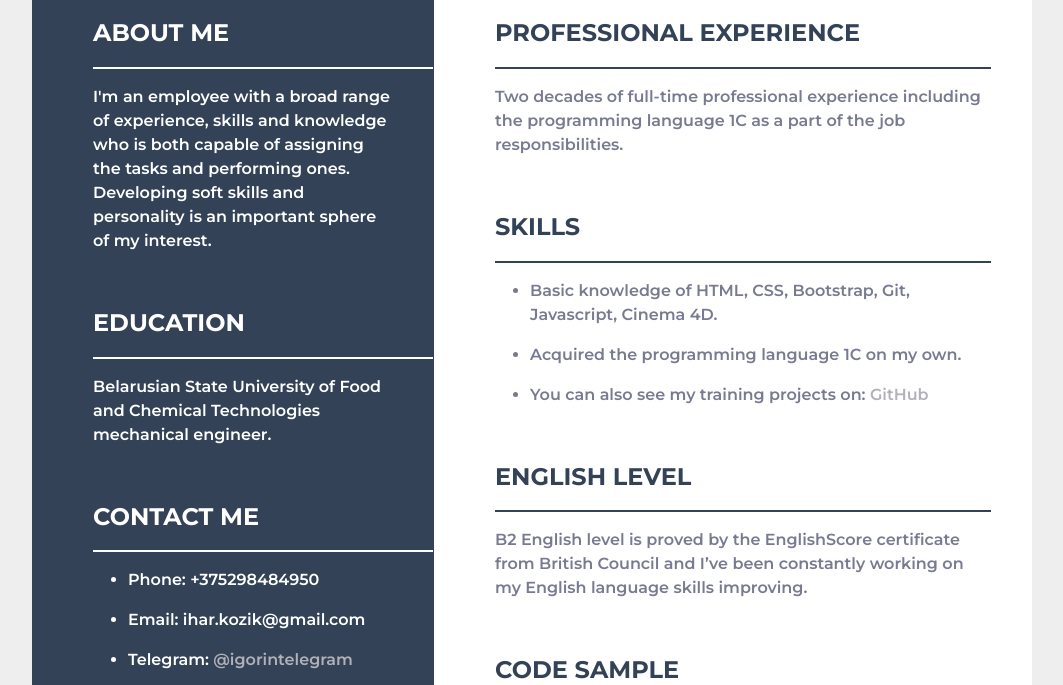
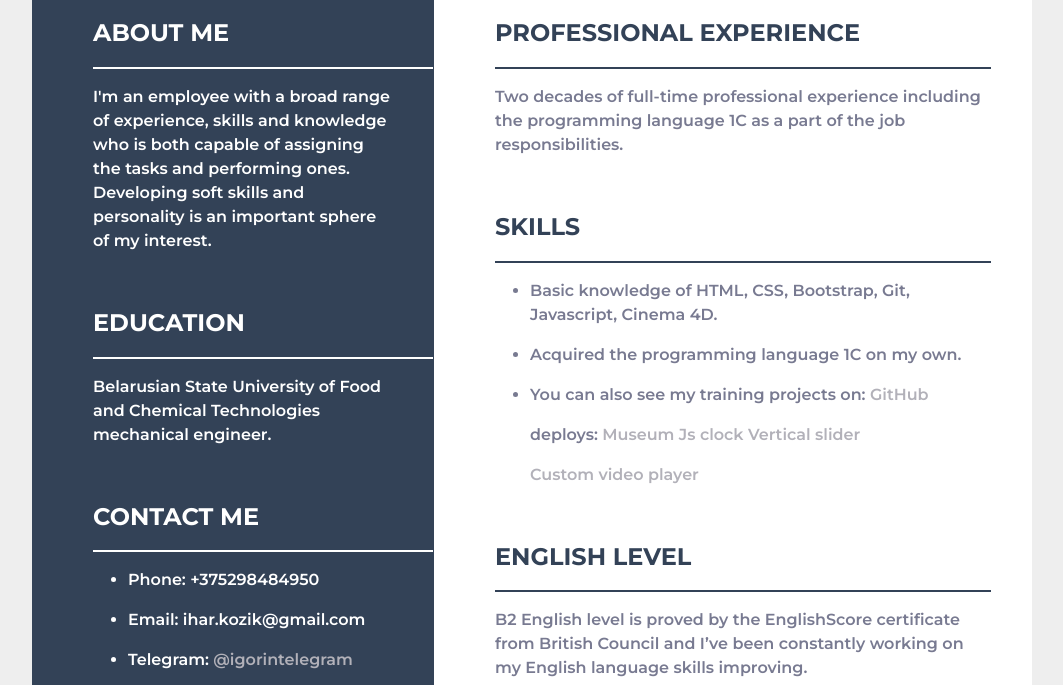
Before and after one commit to Ihar-dev/rsschool-cv, a plain HTML site: page index.html in a window 1280 px wide. Shown: the part 351-1036 px from the top of the page, without its empty margins (108-1171 px from the left). Drawn offline with Linux system fonts and the light colour scheme.

Commit message:
feat: add deploys` link

```diff
--- a/index.html
+++ b/index.html
@@ -15,7 +15,8 @@
   <link rel="preconnect" href="https://fonts.gstatic.com" crossorigin>
   <link rel="preconnect" href="https://fonts.googleapis.com">
   <link rel="preconnect" href="https://fonts.gstatic.com" crossorigin>
-  <link href="https://fonts.googleapis.com/css2?family=Montserrat:wght@100;300;400;500;600;700;900&display=swap" rel="stylesheet">
+  <link href="https://fonts.googleapis.com/css2?family=Montserrat:wght@100;300;400;500;600;700;900&display=swap"
+    rel="stylesheet">
   <link rel="stylesheet" href="styles/style.css">
   <link rel="icon" href="images/favicon.png">
 </head>
@@ -101,6 +102,20 @@
               <li class="main-text">
                 <span class="list-text-main">You can also see my training projects on: </span>
                 <a class="main-text-github" href="https://github.com/Ihar-dev?tab=repositories">GitHub</a>
+                <p></p>
+                <span class="list-text-main">deploys: </span>
+                <a class="main-text-github"
+                  href="https://rolling-scopes-school.github.io/ihar-dev-JSFEPRESCHOOL/museum/"> Museum </a>
+                <a class="main-text-github"
+                  href="https://rolling-scopes-school.github.io/ihar-dev-JSFEPRESCHOOL/js-clock/"> Js clock </a>
+                <a class="main-text-github"
+                  href="https://rolling-scopes-school.github.io/ihar-dev-JSFEPRESCHOOL/vertical-slider/"> Vertical
+                  slider </a>
+                <p></p>
+                <a class="main-text-github"
+                  href="https://rolling-scopes-school.github.io/ihar-dev-JSFEPRESCHOOL/custom-video-player/"> Custom
+                  video
+                  player</a>
               </li>
             </ul>
             <br>
```
